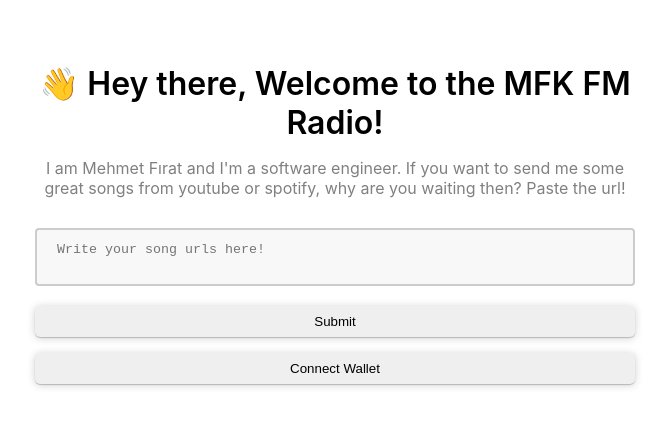
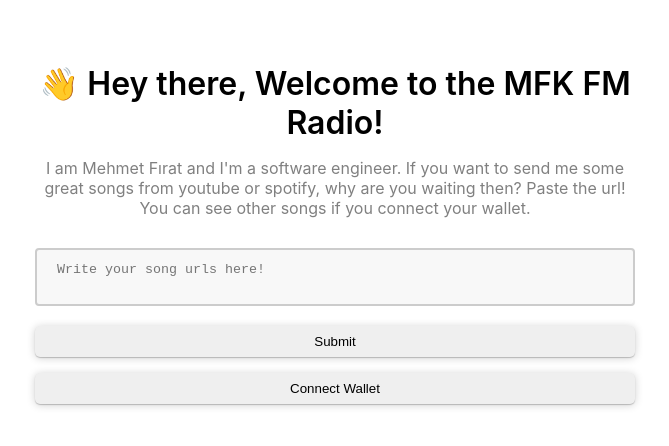
Before and after one commit to MehmetFiratKomurcu/mfk-fm-radio, a React (Create React App) app: page / in a window 1280 px wide. Shown: the top 446 px of the page, without its empty margins (305-974 px from the left). Built offline with nearby package versions, Linux system fonts and the light colour scheme.

Commit message:
update bio and getAllMessages after connect wallet

```diff
--- a/src/App.js
+++ b/src/App.js
@@ -50,6 +50,7 @@ function App() {
 
             console.log("Connected", accounts[0]);
             setCurrentAccount(accounts[0]);
+            await getAllWaves();
         } catch (error) {
             console.log(error);
         }
@@ -156,7 +157,7 @@ function App() {
 
                 <div className="bio">
                     I am Mehmet Fırat and I'm a software engineer. If you want to send me some great songs from youtube
-                    or spotify, why are you waiting then? Paste the url!
+                    or spotify, why are you waiting then? Paste the url! You can see other songs if you connect your wallet.
                 </div>
 
                 <form onSubmit={wave}>
```
